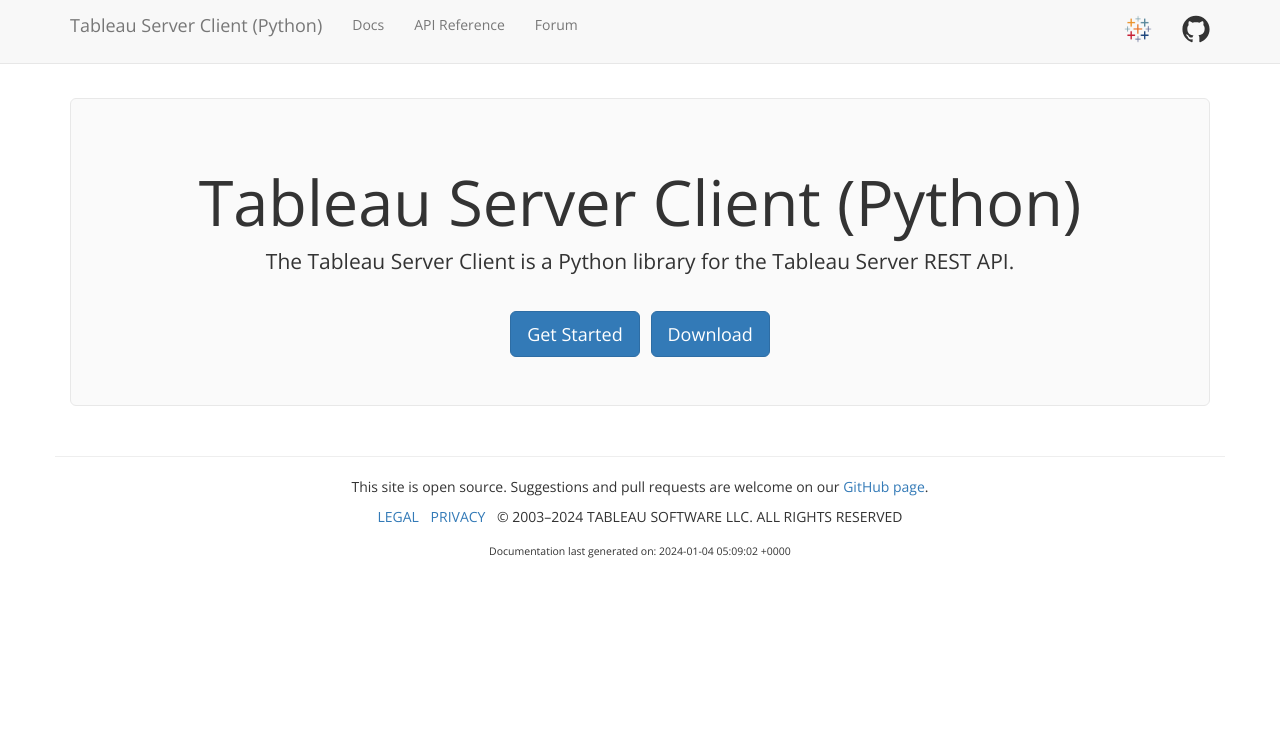
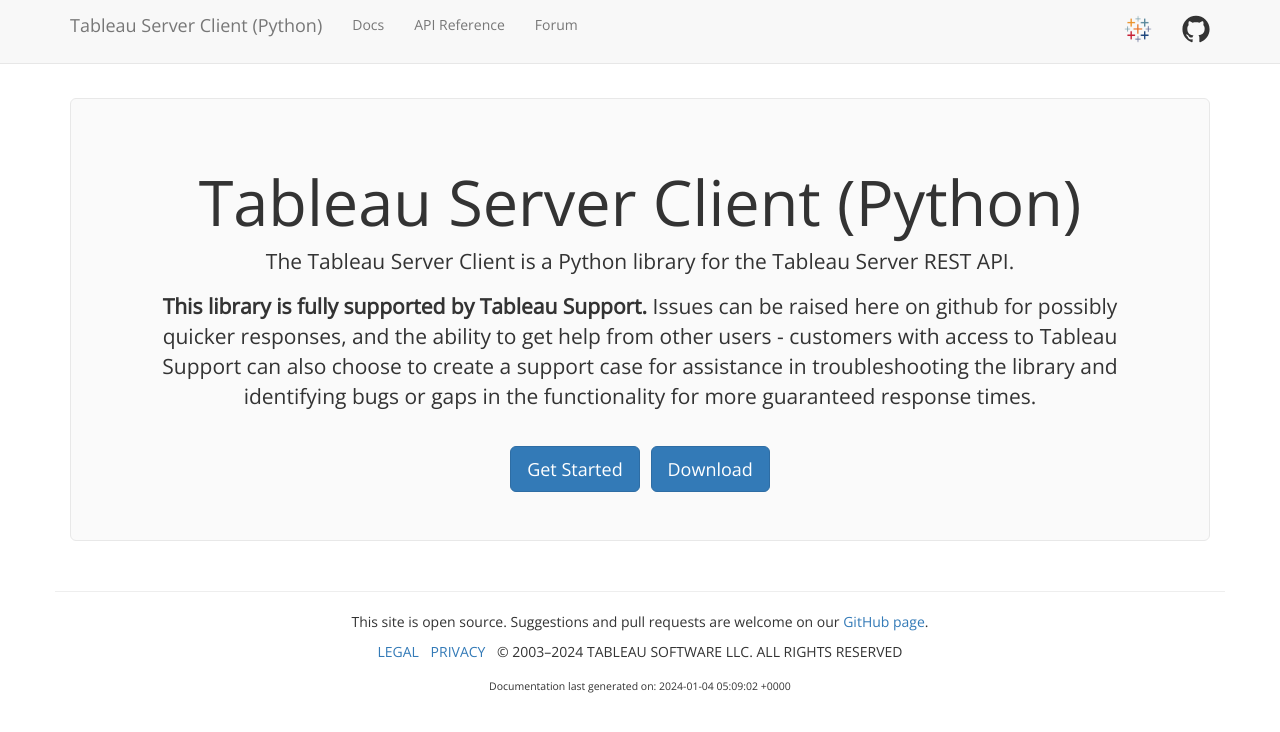
Before and after one commit to tableau/server-client-python, a Jekyll site: the page built from index.md, in a window 1280 px wide. Shown: the top 732 px of the page. Built offline with Jekyll 4.4.1, drawn with Linux system fonts in a browser that asks for light colours.

Commit message:
Clarify that Tableau Support is available for this library
users may work through github OR through Tableau Support with questions.

```diff
--- a/index.md
+++ b/index.md
@@ -6,6 +6,7 @@
 <header class="jumbotron hero-spacer text-center">
     <h1>Tableau Server Client (Python)</h1>
     <p>The Tableau Server Client is a Python library for the Tableau Server REST API.</p>
+    <p><b>This library is fully supported by Tableau Support.</b> Issues can be raised here on github for possibly quicker responses, and the ability to get help from other users - customers with access to Tableau Support can also choose to create a support case for assistance in troubleshooting the library and identifying bugs or gaps in the functionality for more guaranteed response times.</p>
     <br />
     <a class="btn btn-primary btn-lg" href="{{ site.baseurl }}/docs" role="button">Get Started</a>&nbsp;&nbsp;
     <a class="btn btn-primary btn-lg" href="https://github.com/tableau/server-client-python/archive/master.zip" role="button">Download</a>
```
